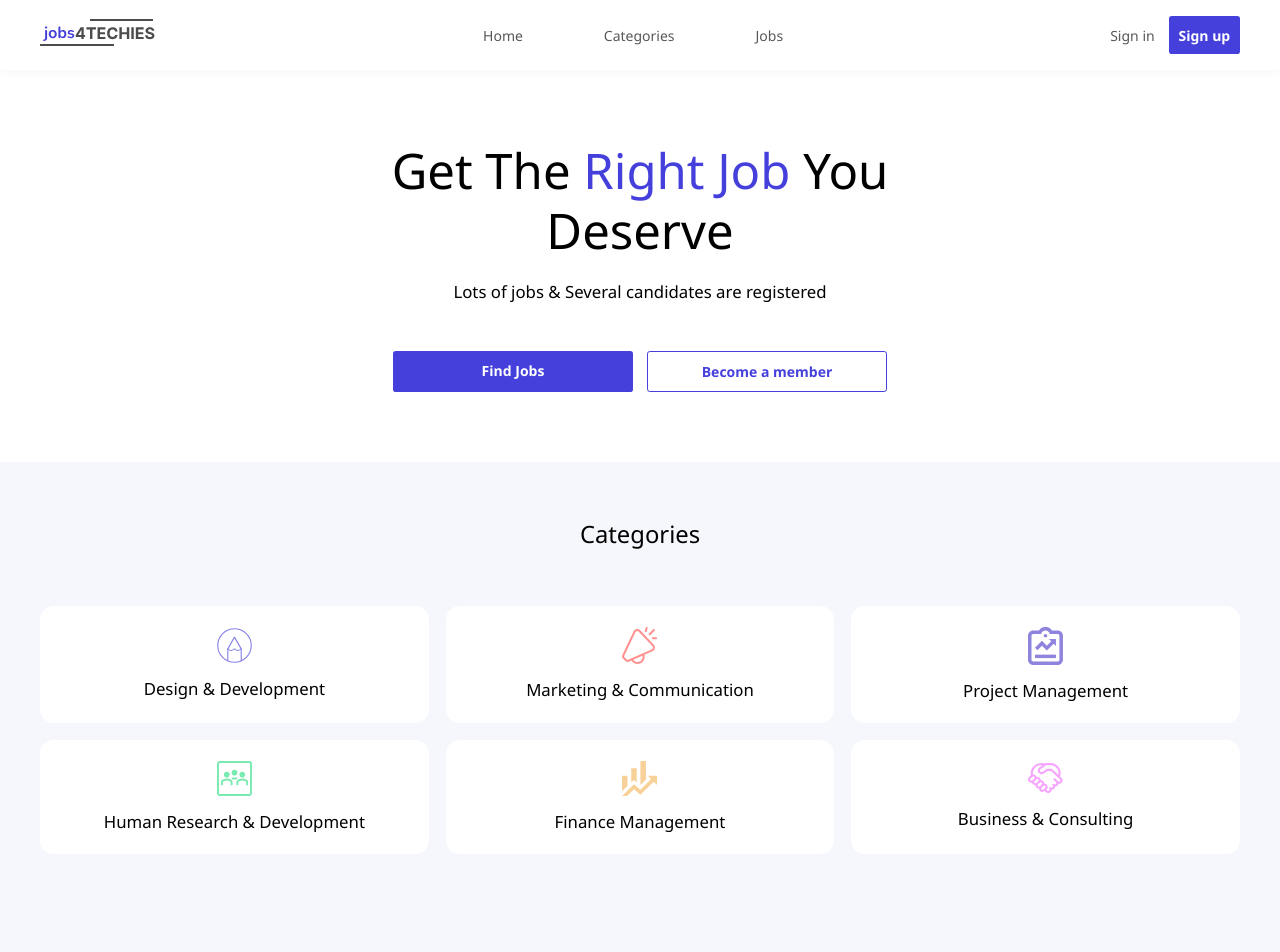
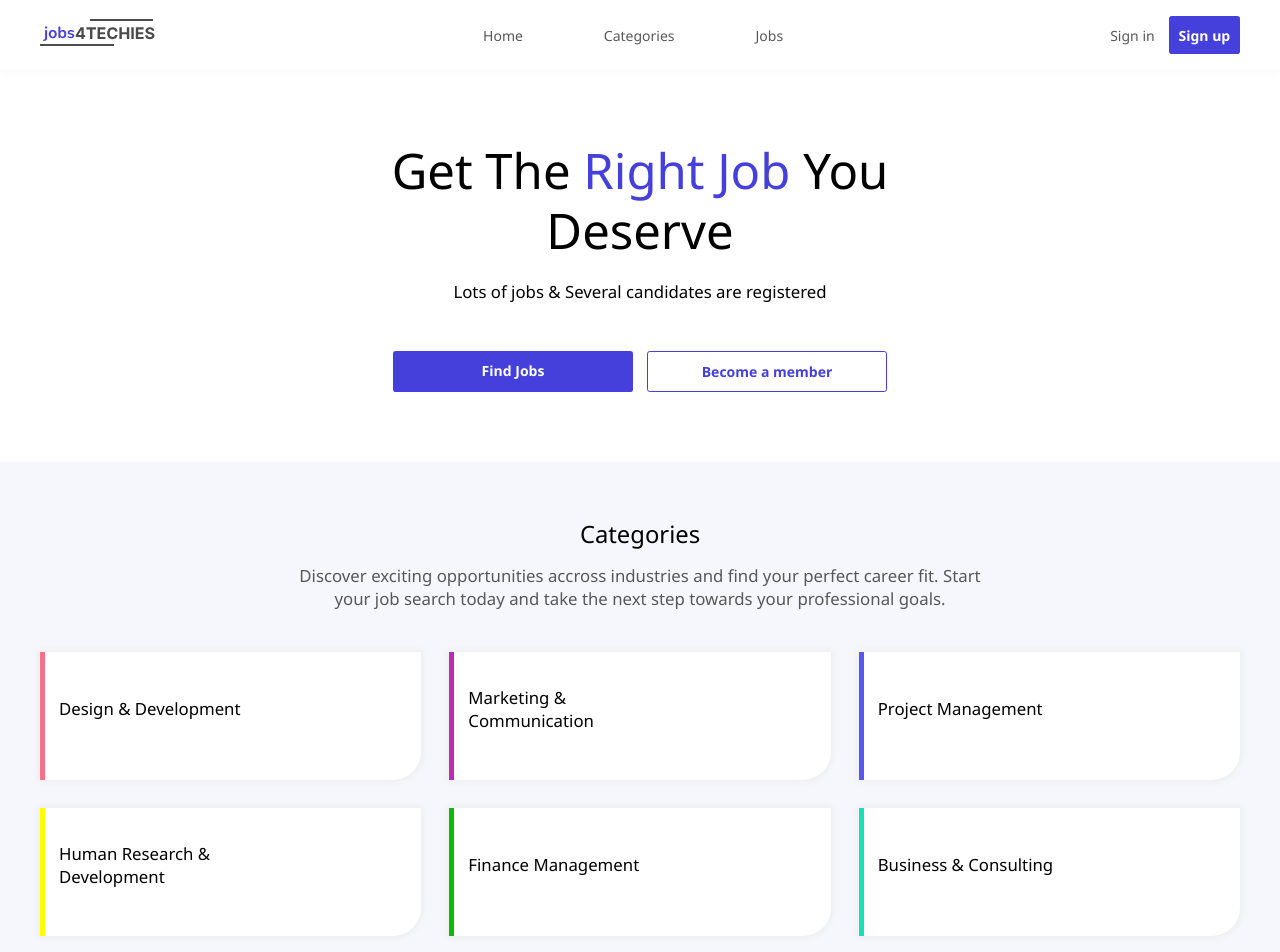
Before and after one commit to Udee101/jft, a Vue app in the folder client/: page / in a window 1280 px wide. Shown: the top 952 px of the page. Built offline with nearby package versions, Linux system fonts and the light colour scheme; no server answers.

Commit message:
modify categories section

```diff
--- a/client/src/assets/css/app.css
+++ b/client/src/assets/css/app.css
@@ -584,24 +584,31 @@ nav {
 
 .category {
   display: grid;
-  grid-template-columns: 1fr;
-  grid-template-rows: auto;
-  row-gap: 1.2rem;
+  grid-template-columns: repeat(2, 1fr);
+  gap: 1.2rem;
+  place-content: center;
   margin: 3rem auto;
 }
 
 .category-box {
+  min-height: 100px;
+  display: flex;
+  place-items: center;
+  padding: 1rem;
   background: var(--color-5);
-  border-radius: 1rem;
-  display: flex;
-  flex-direction: column;
-  place-content: center;
-  place-items: center;
-  padding: 0.5rem;
+  border-radius: 0 0 2rem 0;
+  box-shadow: 0px 0px 0.5rem 0.1rem #edecec;
+  transition: 0.3s;
 }
 
-.category-box>img {
-  width: 2.5rem;
+.sub-text {
+  width: 100%;
+  display: flex;
+  place-content: center;
+}
+
+.sub-text>p {
+  max-width: 700px;
 }
 
 .feat-job-container {
@@ -1048,8 +1055,7 @@ footer>.name {
 
   .category {
     grid-template-columns: repeat(2, 300px);
-    column-gap: 1.2rem;
-    place-content: center;
+    gap: 2rem;
   }
 
   .feat-job-container>.jobs {
--- a/client/src/components/CategoryBox.vue
+++ b/client/src/components/CategoryBox.vue
@@ -1,7 +1,9 @@
 <template>
-  <div class="category-box">
-    <img :src="category.imgSrc" alt="image" class="py-1">
-    <p class="mb-1 text-md ">{{ category.title }}</p>
+  <div
+    class="category-box scale"
+    :class="category.color"
+  >
+    <p class="mb-1 text-md">{{ category.title }}</p>
   </div>
 </template>
 
@@ -16,4 +18,25 @@
 </script>
 
 <style scoped>
+.category-box>p{
+  max-width: 200px;
+}
+.border-left-color-1 {
+  border-left: 5px solid #f77288;
+}
+.border-left-color-2 {
+  border-left: 5px solid #bd2cb1;
+}
+.border-left-color-3 {
+  border-left: 5px solid #5959ed;
+}
+.border-left-color-4 {
+  border-left: 5px solid #ffff00;
+}
+.border-left-color-5 {
+  border-left: 5px solid #0bba0b;
+}
+.border-left-color-6 {
+  border-left: 5px solid #19e0b2;
+}
 </style>
--- a/client/src/components/LandingPage/CategoriesSection.vue
+++ b/client/src/components/LandingPage/CategoriesSection.vue
@@ -2,6 +2,13 @@
 	<section class="categories" id="categories">
 		<div class="categories-container">
 			<p class="text-center text-xl pb-1 section-header">Categories</p>
+			<div class="sub-text">
+				<p class="text-center text-color-3 text-md">
+					Discover exciting opportunities accross industries and find your
+					perfect career fit. Start your job search today and take the next step
+					towards your professional goals.
+				</p>
+			</div>
 
 			<div class="category-wrapper">
 				<div class="category">
@@ -17,50 +24,44 @@
 </template>
 
 <script>
-import CategoryBox from '../CategoryBox.vue';
-import MarketingImg from '../../assets/img/marketing.svg'
-import PmImg from '../../assets/img/pm.svg'
-import DesignImg from '../../assets/img/design.svg'
-import HrImg from '../../assets/img/hr.svg'
-import FinanceImg from '../../assets/img/finance.svg'
-import BusinessImg from '../../assets/img/business.svg'
+	import CategoryBox from "../CategoryBox.vue";
 
 	export default {
 		components: {
-      "category-box": CategoryBox
+			"category-box": CategoryBox,
 		},
 
 		setup() {
 			const categories = [
 				{
 					title: "Design & Development",
-          imgSrc: DesignImg
+					color: "border-left-color-1",
 				},
 				{
 					title: "Marketing & Communication",
-          imgSrc: MarketingImg
+					color: "border-left-color-2",
 				},
 				{
 					title: "Project Management",
-          imgSrc: PmImg
+					color: "border-left-color-3",
 				},
 				{
 					title: "Human Research & Development",
-          imgSrc: HrImg
+					color: "border-left-color-4",
 				},
 				{
 					title: "Finance Management",
-          imgSrc: FinanceImg
+					color: "border-left-color-5",
 				},
 				{
 					title: "Business & Consulting",
-          imgSrc: BusinessImg
+					color: "border-left-color-6",
 				},
-      ]
+			];
 
-      return {categories}
+			return { categories };
 		},
-  }
+	};
 </script>
 
 <style scoped>
```
Lines whose indentation alone changed are shown as unchanged.
